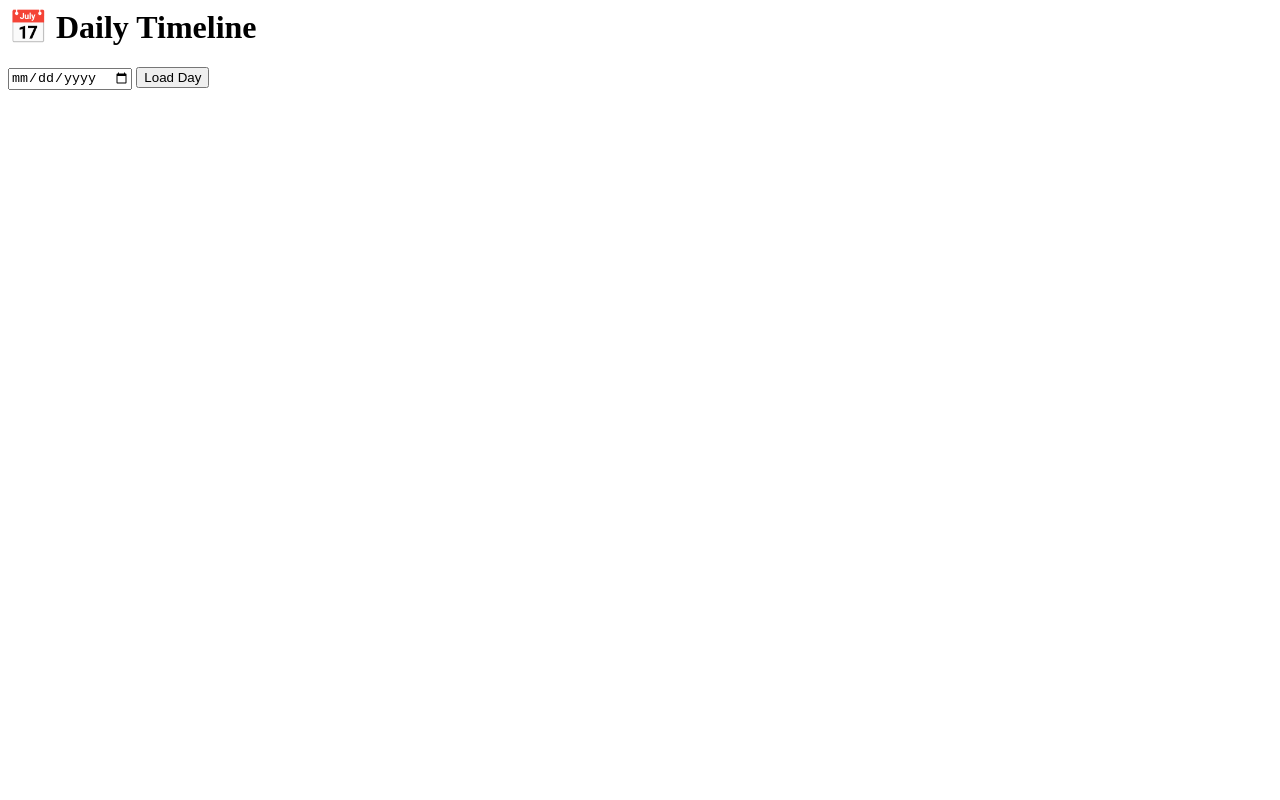
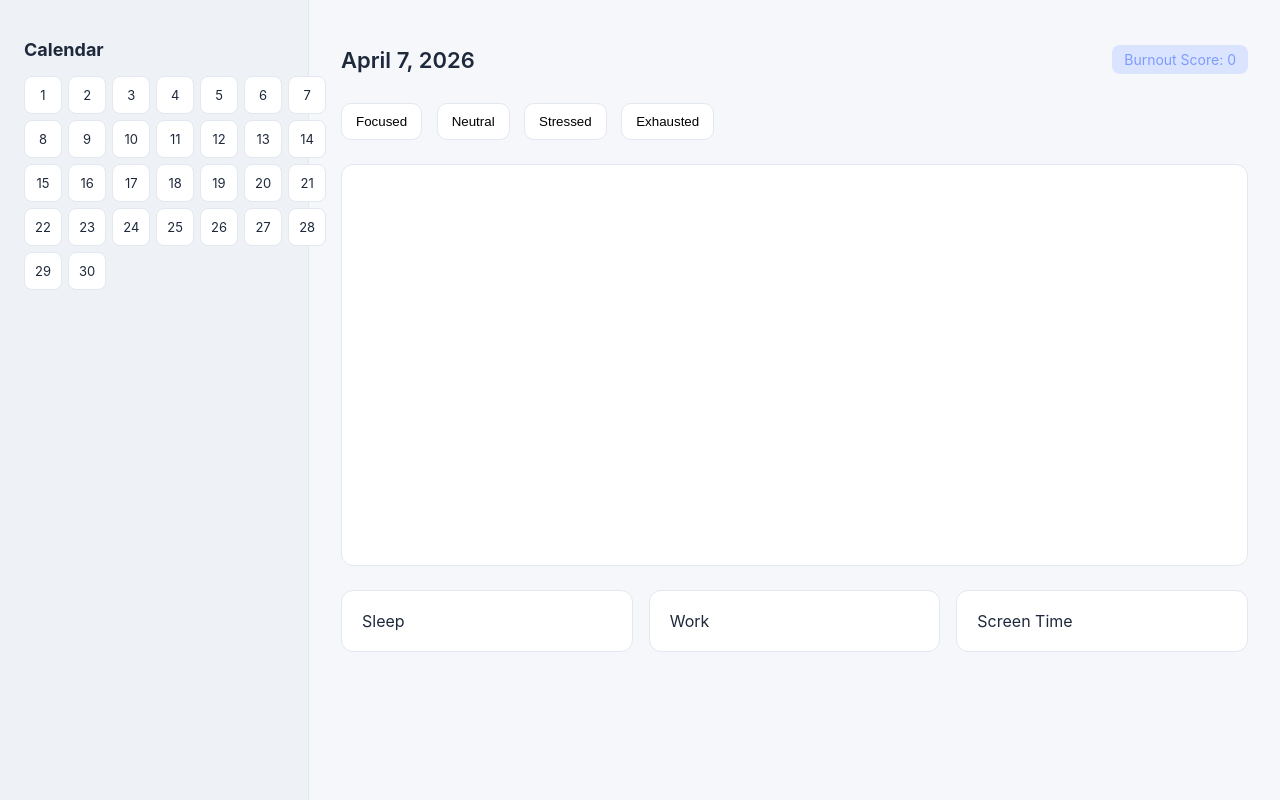
Before and after one commit to BallaPragnya/burnout-tracker, a website: page public/index.html in a window 1280 px wide. Drawn offline with Linux system fonts and the light colour scheme.

Commit message:
Added timeline UI and time_blocks API

```diff
--- a/public/index.html
+++ b/public/index.html
@@ -1,12 +1,53 @@
+<!DOCTYPE html>
+<html lang="en">
+<head>
+  <meta charset="UTF-8">
+  <title>Burnout Tracker</title>
+  <link rel="stylesheet" href="style.css">
+</head>
+
 <body>
 
-    <h1>📅 Daily Timeline</h1>
+  <div class="app">
 
-    <input type="date" id="datePicker">
-    <button onclick="loadBlocks()">Load Day</button>
+    <!-- LEFT SIDEBAR -->
+    <aside class="sidebar">
+      <h2>Calendar</h2>
+      <div id="calendar"></div>
+    </aside>
 
-    <div id="timeline"></div>
+    <!-- MAIN CONTENT -->
+    <main class="main">
 
-    <script src="script.js"></script>
+      <!-- Top Bar -->
+      <div class="top-bar">
+        <h1 id="selectedDate">April 7, 2026</h1>
+        <div class="score">Burnout Score: 0</div>
+      </div>
 
+      <!-- Mood Section -->
+      <div class="inputs">
+        <button>Focused</button>
+        <button>Neutral</button>
+        <button>Stressed</button>
+        <button>Exhausted</button>
+      </div>
+
+      <!-- Timeline Section -->
+      <div class="timeline-wrapper">
+
+      </div>
+
+      <!-- Stats Section -->
+      <div class="stats">
+        <div class="card">Sleep</div>
+        <div class="card">Work</div>
+        <div class="card">Screen Time</div>
+      </div>
+
+    </main>
+
+  </div>
+<script src="script.js"></script>
 </body>
+</html>
--- a/public/script.js
+++ b/public/script.js
@@ -1,55 +1,69 @@
-async function loadBlocks() {
-    const date = document.getElementById('datePicker').value;
+const calendar = document.getElementById("calendar");
 
-    const res = await fetch(`http://localhost:3000/time-blocks/1/${date}`);
-    const blocks = await res.json();
+function generateCalendar() {
+  const daysInMonth = 30; // keep simple for now
+  calendar.innerHTML = "";
 
-    const timeline = document.getElementById('timeline');
-    timeline.innerHTML = "";
+  for (let i = 1; i <= daysInMonth; i++) {
+    const day = document.createElement("div");
+    day.classList.add("day");
+    day.innerText = i;
 
-    // Draw hour labels
-    for (let i = 0; i < 24; i++) {
-        const label = document.createElement('div');
-        label.className = 'time-label';
-        label.style.top = `${i * 50}px`;
-        label.innerText = `${i}:00`;
-        timeline.appendChild(label);
+    day.addEventListener("click", () => {
+      document.querySelectorAll(".day").forEach(d => d.classList.remove("active"));
+      day.classList.add("active");
+
+      document.getElementById("selectedDate").innerText = `April ${i}, 2026`;
+    });
+
+    calendar.appendChild(day);
+  }
 }
 
-    // Draw blocks
-    blocks.forEach(block => {
-        const start = timeToPixels(block.start_time);
-        const end = timeToPixels(block.end_time);
+generateCalendar();
+const timeline = document.getElementById("timelineWrapper");
 
-        const div = document.createElement('div');
-        div.className = 'block';
+let isDragging = false;
+let startY = 0;
+let preview = null;
 
-        div.style.top = `${start}px`;
-        div.style.height = `${end - start}px`;
+const HOUR_HEIGHT = 50; // flexible scale
 
-        div.style.backgroundColor = getColor(block.activity);
+timeline.addEventListener("mousedown", (e) => {
+  isDragging = true;
 
-        div.innerText = `${block.activity} (F:${block.focus_level})`;
+  const rect = timeline.getBoundingClientRect();
+  startY = e.clientY - rect.top;
 
-        timeline.appendChild(div);
+  // create preview box
+  preview = document.createElement("div");
+  preview.classList.add("preview");
+  preview.style.top = startY + "px";
+  preview.style.height = "0px";
+
+  timeline.appendChild(preview);
 });
+
+timeline.addEventListener("mousemove", (e) => {
+  if (!isDragging || !preview) return;
+
+  const rect = timeline.getBoundingClientRect();
+  let currentY = e.clientY - rect.top;
+
+  let height = currentY - startY;
+
+  if (height < 0) {
+    preview.style.top = currentY + "px";
+    preview.style.height = Math.abs(height) + "px";
+  } else {
+    preview.style.height = height + "px";
   }
+});
 
-// Convert time → pixels
-function timeToPixels(time) {
-    const [h, m] = time.split(':');
-    return (parseInt(h) * 60 + parseInt(m)) * (50 / 60);
-}
+document.addEventListener("mouseup", () => {
+  if (!isDragging) return;
 
-// Color coding
-function getColor(activity) {
-    const colors = {
-        coding: "#4CAF50",
-        studying: "#2196F3",
-        sleep: "#9C27B0",
-        social: "#F44336",
-        break: "#FF9800"
-    };
+  isDragging = false;
 
-    return colors[activity] || "#607D8B";
-}
+  // Keep preview for now (next step will convert it to real block)
+});
--- a/public/style.css
+++ b/public/style.css
@@ -1,23 +1,158 @@
-#timeline {
-    position: relative;
-    width: 300px;
-    height: 1200px; /* 24 hrs * 50px */
-    border: 1px solid #ccc;
-    margin: 20px auto;
+:root {
+  --bg: #f5f7fb;
+  --sidebar: #eef2f7;
+  --card: #ffffff;
+  --text: #1e293b;
+  --muted: #64748b;
+  --accent: #7c9cff;
+  --accent-light: #dbe4ff;
 }
 
-.time-label {
-    position: absolute;
-    left: -60px;
-    font-size: 12px;
+body {
+  margin: 0;
+  font-family: 'Inter', sans-serif;
+  background: var(--bg);
+  color: var(--text);
 }
 
-.block {
-    position: absolute;
-    left: 0;
-    width: 100%;
-    border-radius: 6px;
-    color: white;
-    padding: 5px;
-    box-sizing: border-box;
+.app {
+  display: flex;
+  height: 100vh;
 }
+
+/* Sidebar */
+.sidebar {
+  width: 260px;
+  background: var(--sidebar);
+  padding: 24px;
+  border-right: 1px solid #e2e8f0;
+}
+
+.sidebar h2 {
+  margin-bottom: 16px;
+  font-size: 18px;
+}
+
+/* Main */
+.main {
+  flex: 1;
+  padding: 32px;
+  overflow-y: auto;
+}
+
+/* Top Bar */
+.top-bar {
+  display: flex;
+  justify-content: space-between;
+  align-items: center;
+}
+
+.top-bar h1 {
+  font-size: 22px;
+  font-weight: 600;
+}
+
+.score {
+  background: var(--accent-light);
+  color: var(--accent);
+  padding: 6px 12px;
+  border-radius: 8px;
+  font-size: 14px;
+}
+
+/* Inputs */
+.inputs {
+  margin-top: 16px;
+}
+
+.inputs button {
+  margin-right: 10px;
+  padding: 10px 14px;
+  border-radius: 10px;
+  border: 1px solid #e2e8f0;
+  background: var(--card);
+  cursor: pointer;
+  transition: 0.2s;
+}
+
+.inputs button:hover {
+  background: var(--accent-light);
+}
+
+/* Timeline */
+.timeline-wrapper {
+  display: flex;
+  margin-top: 24px;
+  height: 400px;
+  overflow-y: auto;
+  border: 1px solid #e2e8f0;
+  border-radius: 12px;
+  background: var(--card);
+}
+
+.time-column {
+  width: 60px;
+  font-size: 12px;
+  color: var(--muted);
+  padding: 10px;
+}
+
+#timeline {
+  flex: 1;
+  position: relative;
+  border-left: 1px solid #e2e8f0;
+}
+
+/* Stats */
+.stats {
+  display: flex;
+  gap: 16px;
+  margin-top: 24px;
+}
+
+.card {
+  flex: 1;
+  padding: 20px;
+  background: var(--card);
+  border-radius: 12px;
+  border: 1px solid #e2e8f0;
+}
+/* Calendar */
+#calendar {
+  display: grid;
+  grid-template-columns: repeat(7, 1fr);
+  gap: 6px;
+  margin-top: 10px;
+}
+
+.day {
+  padding: 10px;
+  text-align: center;
+  border-radius: 8px;
+  background: var(--card);
+  border: 1px solid #e2e8f0;
+  cursor: pointer;
+  font-size: 13px;
+  transition: 0.2s;
+}
+
+.day:hover {
+  background: var(--accent-light);
+}
+
+.day.active {
+  background: var(--accent);
+  color: white;
+}
+.preview {
+  position: absolute;
+  left: 20px;
+  right: 20px;
+  border-radius: 16px;
+  background: rgba(124, 156, 255, 0.2);
+  border: 1px dashed var(--accent);
+  pointer-events: none;
+}
+.timeline-wrapper {
+  position: relative;  /* THIS IS CRITICAL */
+}
```
Lines whose indentation alone changed are shown as unchanged.
